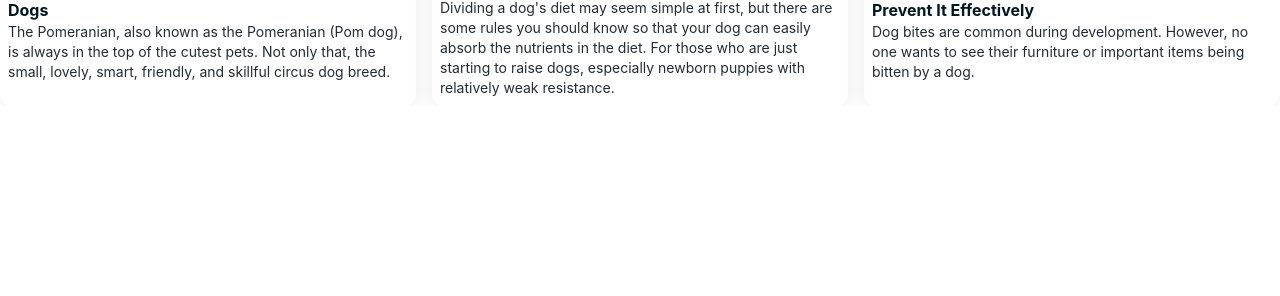
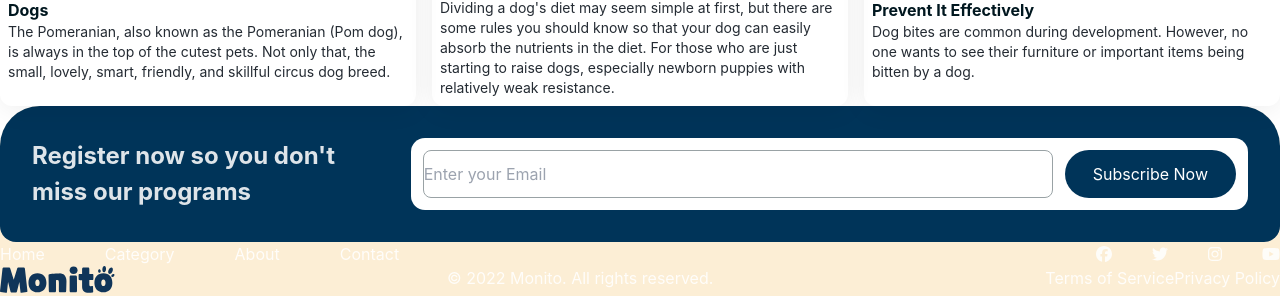
Before and after one commit to nrmn-dev13/suitmedia-initial-test, a Vue app: page / in a window 1280 px wide. Shown: the part 3019-3315 px from the top of the page. Before the commit the page ends 3125 px from the top, so only its background shows below. Built offline with nearby package versions, Linux system fonts and the light colour scheme.

Commit message:
Adding footer component

```diff
--- a/src/App.vue
+++ b/src/App.vue
@@ -8,6 +8,7 @@ import Sellers from './constant/sellers'
 
 import Hero from './components/hero/hero.vue';
 import Grid from './components/grid/grid.vue'
+import Footer from './components/footer/footer.vue'
 import { reactive, } from 'vue'
 
 const petsData = reactive(Pets)
@@ -63,6 +64,7 @@ const sellersData = reactive(Sellers)
         </div>
       </div>
     </Grid>
+    <Footer />
   </div>
 </template>
 
--- a/src/components/HelloWorld.vue
+++ /dev/null
@@ -1,40 +0,0 @@
-<script setup>
-import { ref } from 'vue'
-
-defineProps({
-  msg: String,
-})
-
-const count = ref(0)
-</script>
-
-<template>
-  <h1>{{ msg }}</h1>
-
-  <div class="card">
-    <button type="button" @click="count++">count is {{ count }}</button>
-    <p>
-      Edit
-      <code>components/HelloWorld.vue</code> to test HMR
-    </p>
-  </div>
-
-  <p>
-    Check out
-    <a href="https://vuejs.org/guide/quick-start.html#local" target="_blank"
-      >create-vue</a
-    >, the official Vue + Vite starter
-  </p>
-  <p>
-    Install
-    <a href="https://github.com/vuejs/language-tools" target="_blank">Volar</a>
-    in your IDE for a better DX
-  </p>
-  <p class="read-the-docs">Click on the Vite and Vue logos to learn more</p>
-</template>
-
-<style scoped>
-.read-the-docs {
-  color: #888;
-}
-</style>
--- a/src/components/button/button.vue
+++ /dev/null
@@ -1,5 +0,0 @@
-<template>
-  <button>
-    <slot></slot>
-  </button>
-</template>
--- /dev/null
+++ b/src/components/footer/footer.vue
@@ -0,0 +1,136 @@
+<script setup>
+import Logo from '../../assets/logo.svg'
+</script>
+<template>
+  <footer class="footer">
+    <section class="section section__footer container mx-auto">
+      <div class="subscribe-box">
+        <h4 class="title">Register now so you don't miss our programs</h4>
+        <div class="subscribe-wrapper">
+          <input class="input" type="text" placeholder="Enter your Email">
+          <button class="button">Subscribe Now</button>
+        </div>
+      </div>
+      <nav class="footer-nav">
+        <ul class="primary-nav">
+          <li>
+            <a href="" class="link">Home</a>
+          </li>
+          <li>
+            <a href="" class="link">Category</a>
+          </li>
+          <li>
+            <a href="" class="link">About</a>
+          </li>
+          <li>
+            <a href="" class="link">Contact</a>
+          </li>
+        </ul>
+        <ul class="social-nav">
+          <li>
+            <a href="" class="link">
+              <font-awesome-icon :icon="['fab', 'facebook']" />
+            </a>
+          </li>
+          <li>
+            <a href="" class="link">
+              <font-awesome-icon :icon="['fab', 'twitter']" />
+            </a>
+          </li>
+          <li>
+            <a href="" class="link">
+              <font-awesome-icon :icon="['fab', 'instagram']" />
+            </a>
+          </li>
+          <li>
+            <a href="" class="link">
+              <font-awesome-icon :icon="['fab', 'youtube']" />
+            </a>
+          </li>
+        </ul>
+      </nav>
+      <ul class="footer--bottom">
+        <li>
+          <a href="" class="link">
+            <img :src="Logo" alt="" class="img">
+          </a>
+        </li>
+        <li>
+          <a href="" class="link">© 2022 Monito. All rights reserved.</a>
+        </li>
+        <li>
+          <a href="" class="link">Terms of Service</a>
+          <a href="" class="link">Privacy Policy</a>
+        </li>
+      </ul>
+    </section>
+  </footer>
+</template>
+
+<style scoped lang="scss">
+.footer {
+  background-color: #FCEED5;
+  border-top-left-radius: 40px;
+  border-top-right-radius: 40px;
+  overflow: hidden;
+
+  .footer-nav {
+    display: flex;
+    justify-content: space-between;
+    align-items: center;
+  }
+
+  .primary-nav {
+    gap: 60px;
+    display: flex;
+  }
+
+  .social-nav {
+    gap: 40px;
+    display: flex;
+  }
+
+  ul.footer--bottom {
+    display: flex;
+    justify-content: space-between;
+  }
+
+  .section__footer {
+    background-color: #FCEED5;
+  }
+
+  .subscribe-box {
+    background-color: #003459;
+    border-radius: 16px;
+    padding: 32px;
+    display: flex;
+    gap: 20px;
+    align-items: center;
+
+    .title {
+      font-size: 24px;
+      font-weight: 700;
+      line-height: 36px;
+      letter-spacing: 0em;
+      text-align: left;
+      width: 30%;
+    }
+
+    .subscribe-wrapper {
+      width: 70%;
+      background-color: white;
+      display: flex;
+      padding: 12px;
+      box-sizing: border-box;
+      border-radius: 14px;
+      gap: 12px;
+
+      .input {
+        background-color: white;
+        border: 1px solid #99A2A5;
+        border-radius: 8px;
+        flex: 1 1 auto;
+      }
+    }
+  }
+}</style>
```
